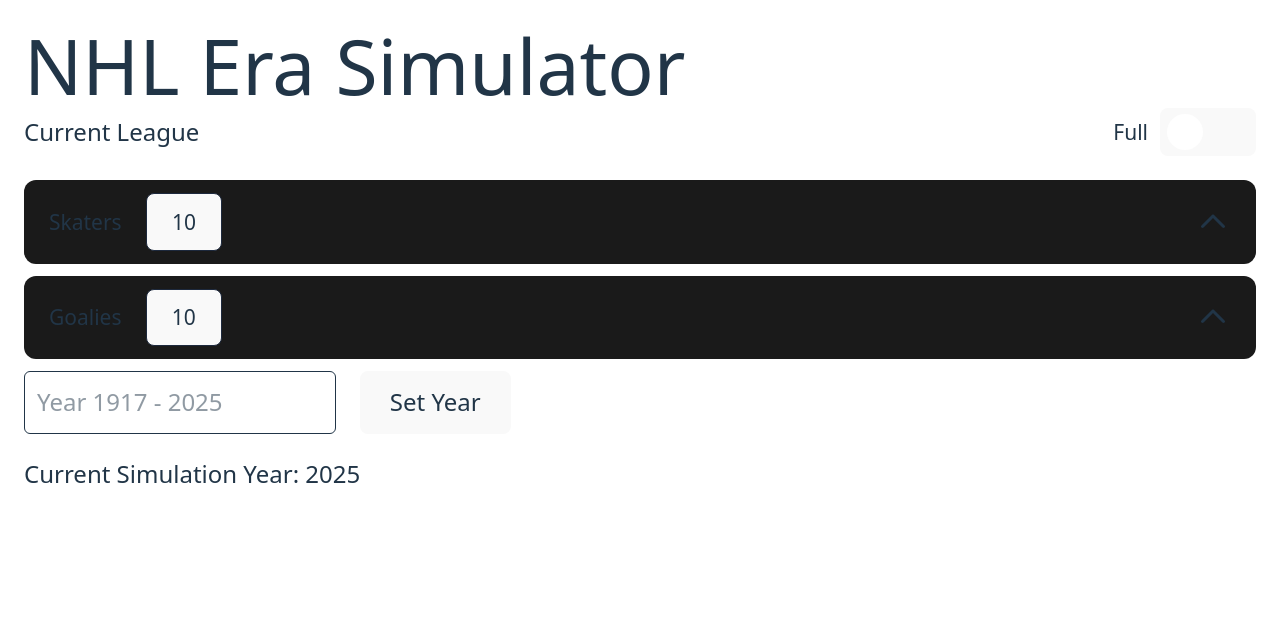
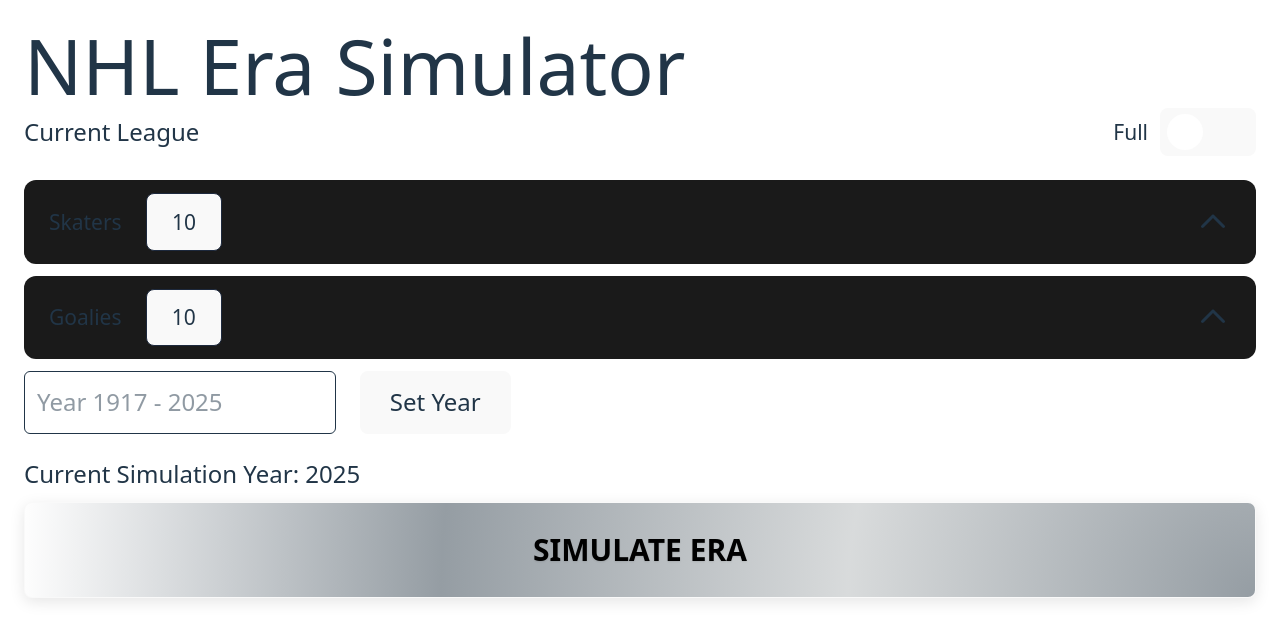
Before and after one commit to Damon-Thomas/nhl-era-rewind, a React (Vite) app: page / in a window 1280 px wide. Shown: the top 640 px of the page. Built offline with nearby package versions, Linux system fonts and the light colour scheme.

Commit message:
feat: add SimulateButton component with styles and integrate into App

```diff
--- a/src/App.tsx
+++ b/src/App.tsx
@@ -13,6 +13,7 @@
 import type { Player } from "./types/player";
 import LeagueToggle from "./components/LeagueToggle";
 import YearInput from "./components/YearInput";
+import SimulateButton from "./components/SimulateButton";
 
 function App() {
   const [currentLeagueSelector, setCurrentLeagueSelector] = useState<
@@ -346,6 +347,7 @@
             </StatsDropDown>
           </>
           <YearInput />
+          <SimulateButton />
         </div>
       </div>
     </div>
--- /dev/null
+++ b/src/components/SimulateButton.css
@@ -0,0 +1,94 @@
+.simulate-button {
+  overflow: hidden;
+  position: relative;
+  transform: translateZ(0); /* Enable hardware acceleration */
+  transition: all 0.3s cubic-bezier(0.175, 0.885, 0.32, 1.275);
+  box-shadow: 0 4px 15px rgba(0, 0, 0, 0.1);
+}
+
+.simulate-button:hover {
+  transform: translateY(-2px) scale(1.02);
+  box-shadow: 0 8px 25px rgba(0, 0, 0, 0.2);
+  border-color: #333;
+}
+
+.simulate-button:active {
+  transform: translateY(0) scale(0.98);
+  box-shadow: 0 2px 10px rgba(0, 0, 0, 0.15);
+  transition: all 0.1s ease;
+}
+
+.simulate-button.disabled {
+  opacity: 0.6;
+  cursor: not-allowed;
+  transform: none !important;
+  box-shadow: 0 2px 8px rgba(0, 0, 0, 0.1) !important;
+}
+
+.gradient-overlay {
+  background: repeating-radial-gradient(
+    circle,
+    var(--darkGrey) 0%,
+    var(--lightGrey) 33%,
+    var(--darkGrey) 66%,
+    var(--white) 100%
+  );
+  background-size: 200% 200%;
+  background-position: 0% 0%;
+  height: 100%;
+  width: 100%;
+  transition: all 0.4s ease;
+  opacity: 0.8;
+}
+
+.simulate-button:hover .gradient-overlay {
+  background-position: 100% 100%;
+  background-size: 300% 300%;
+  opacity: 0.9;
+  animation: gradientShift 2s ease-in-out infinite;
+}
+
+.button-text {
+  transition: all 0.3s ease;
+  text-shadow: 0 1px 2px rgba(0, 0, 0, 0.1);
+}
+
+.simulate-button:hover .button-text {
+  transform: translateY(-1px);
+  text-shadow: 0 2px 4px rgba(0, 0, 0, 0.2);
+  letter-spacing: 0.5px;
+}
+
+@keyframes gradientShift {
+  0%,
+  100% {
+    background-position: 0% 50%;
+  }
+  50% {
+    background-position: 100% 50%;
+  }
+}
+
+/* Add a subtle glow effect on hover */
+.simulate-button::before {
+  content: "";
+  position: absolute;
+  top: 0;
+  left: 0;
+  right: 0;
+  bottom: 0;
+  background: linear-gradient(
+    45deg,
+    transparent,
+    rgba(255, 255, 255, 0.1),
+    transparent
+  );
+  opacity: 0;
+  transition: opacity 0.3s ease;
+  pointer-events: none;
+  z-index: 5;
+}
+
+.simulate-button:hover::before {
+  opacity: 1;
+}
--- /dev/null
+++ b/src/components/SimulateButton.tsx
@@ -0,0 +1,34 @@
+import React from "react";
+import "./SimulateButton.css";
+
+interface SimulateButtonProps {
+  text?: string;
+  onClick?: () => void;
+  disabled?: boolean;
+  className?: string;
+}
+
+const SimulateButton: React.FC<SimulateButtonProps> = ({
+  text = "SIMULATE ERA",
+  onClick,
+  disabled = false,
+  className = "",
+}) => {
+  return (
+    <button
+      className={`simulate-button ${className} ${
+        disabled ? "disabled" : ""
+      } h-16 p-0! flex justify-center items-center relative overflow-hidden rounded-lg border-2 border-black bg-white cursor-pointer`}
+      onClick={onClick}
+      disabled={disabled}
+      type="button"
+    >
+      <div className="gradient-overlay absolute"></div>
+      <span className="button-text text-center z-10 text-black font-black text-xl">
+        {text}
+      </span>
+    </button>
+  );
+};
+
+export default SimulateButton;
--- a/src/index.css
+++ b/src/index.css
@@ -14,6 +14,11 @@
   -webkit-font-smoothing: antialiased;
   -moz-osx-font-smoothing: grayscale;
   @apply text-xs sm:text-base md:text-lg lg:text-xl xl:text-2xl;
+
+  --black: #010101;
+  --white: #ffffff;
+  --lightGrey: #d0d3d4;
+  --darkGrey: #7c868e;
 }
 
 a {
```
